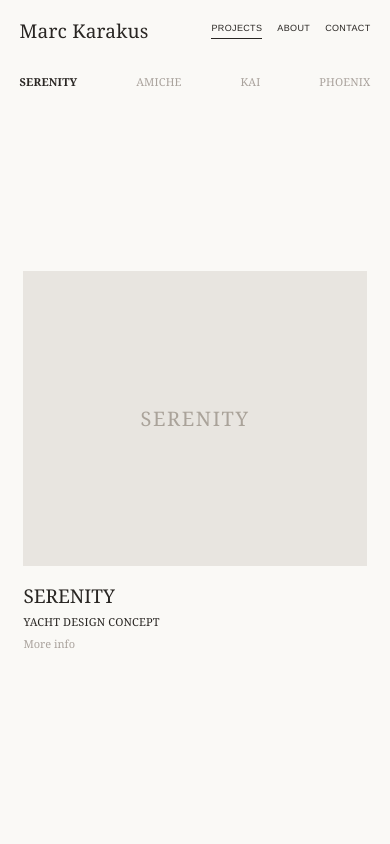
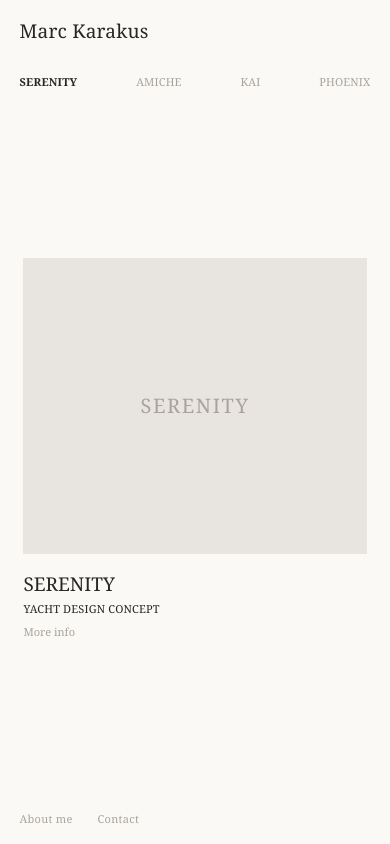
Before and after one commit to karakusmarc/karakusmarc.github.io, a plain HTML site: page projects.html in a window 390 px wide. Shown: the top 844 px of the page. Drawn offline with Linux system fonts and the light colour scheme.

Commit message:
Update projects.html

```diff
--- a/projects.html
+++ b/projects.html
@@ -44,10 +44,8 @@
         body {
             background: var(--paper);
             color: var(--ink);
-
             font-family: var(--serif);
             font-weight: 400;
-
             -webkit-font-smoothing: antialiased;
         }
 
@@ -67,12 +65,11 @@
 
 
         /* =====================================
-           FIXED HEADER
+           FIXED BRAND — TOP LEFT
         ===================================== */
 
         .site-header {
             position: fixed;
-
             top: 0;
             left: 0;
             right: 0;
@@ -80,7 +77,6 @@
             z-index: 100;
 
             display: flex;
-            justify-content: space-between;
             align-items: flex-start;
 
             padding: 22px 4%;
@@ -90,44 +86,22 @@
 
         .site-brand {
             font-family: var(--serif);
-
             font-size: 23px;
             font-weight: 400;
             letter-spacing: 0.01em;
             line-height: 1.2;
-
             white-space: nowrap;
-        }
-
-        .site-navigation {
-            display: flex;
-            gap: 35px;
-
-            padding-top: 7px;
-        }
-
-        .site-navigation a {
-            font-family: var(--sans);
-
-            font-size: 10px;
-            font-weight: 400;
-            letter-spacing: 0.12em;
 
             transition: opacity 0.3s ease;
         }
 
-        .site-navigation a:hover {
-            opacity: 0.5;
-        }
-
-        .site-navigation .current {
-            border-bottom: 1px solid var(--ink);
-            padding-bottom: 5px;
+        .site-brand:hover {
+            opacity: 0.6;
         }
 
 
         /* =====================================
-           FIXED PROJECT MENU
+           FIXED PROJECT MENU — TOP LEFT
         ===================================== */
 
         .project-menu {
@@ -149,11 +123,9 @@
             display: block;
 
             font-family: var(--serif);
-
             font-size: 13px;
             font-weight: 400;
             line-height: 1.25;
-
             letter-spacing: 0.025em;
 
             color: var(--muted);
@@ -168,6 +140,46 @@
         .project-menu a.active {
             color: var(--ink);
             font-weight: 700;
+        }
+
+
+        /* =====================================
+           FIXED SECONDARY MENU — BOTTOM LEFT
+
+           About me
+           Contact
+        ===================================== */
+
+        .secondary-menu {
+            position: fixed;
+
+            left: 4%;
+            bottom: 35px;
+
+            z-index: 100;
+
+            display: flex;
+            flex-direction: column;
+            align-items: flex-start;
+
+            gap: 7px;
+        }
+
+        .secondary-menu a {
+            font-family: var(--serif);
+            font-size: 13px;
+            font-weight: 400;
+
+            letter-spacing: 0.025em;
+            line-height: 1.3;
+
+            color: var(--muted);
+
+            transition: color 0.3s ease;
+        }
+
+        .secondary-menu a:hover {
+            color: var(--ink);
         }
 
 
@@ -232,7 +244,6 @@
             grid-column: 1;
 
             display: block;
-
             width: 100%;
 
             cursor: pointer;
@@ -255,6 +266,7 @@
             height: auto;
 
             max-width: 100%;
+
             max-height: 65vh;
             max-height: 65svh;
 
@@ -296,7 +308,7 @@
         /* =====================================
            PROJECT INFORMATION
 
-           Bottom aligned with the image
+           Bottom aligned with image
         ===================================== */
 
         .project-information {
@@ -318,7 +330,6 @@
             letter-spacing: 0;
 
             line-height: 1.3;
-
             margin-bottom: 5px;
         }
 
@@ -340,12 +351,10 @@
             margin-top: 6px;
 
             font-family: var(--serif);
-
             font-size: 12px;
             font-weight: 400;
 
             letter-spacing: 0;
-
             color: var(--muted);
 
             transition: color 0.3s ease;
@@ -378,7 +387,8 @@
                 column-gap: 20px;
             }
 
-            .project-menu a {
+            .project-menu a,
+            .secondary-menu a {
                 font-size: 12px;
             }
 
@@ -413,16 +423,6 @@
                 font-size: 19px;
             }
 
-            .site-navigation {
-                gap: 15px;
-                padding-top: 0;
-            }
-
-            .site-navigation a {
-                font-size: 9px;
-                letter-spacing: 0.04em;
-            }
-
 
             /* Horizontal project menu */
 
@@ -453,6 +453,21 @@
             }
 
 
+            /* Bottom secondary menu */
+
+            .secondary-menu {
+                left: 5%;
+                bottom: 18px;
+
+                flex-direction: row;
+                gap: 25px;
+            }
+
+            .secondary-menu a {
+                font-size: 11px;
+            }
+
+
             /* Mobile project composition */
 
             .project-panel {
@@ -463,7 +478,7 @@
 
                 gap: 0;
 
-                padding: 135px 6% 55px;
+                padding: 135px 6% 80px;
             }
 
             .project-stage {
@@ -525,7 +540,8 @@
             }
 
             .project-visual img,
-            .project-menu a {
+            .project-menu a,
+            .secondary-menu a {
                 transition: none;
             }
 
@@ -540,7 +556,7 @@
 
 
     <!-- =====================================
-         HEADER
+         HEADER — BRAND ONLY
     ===================================== -->
 
     <header class="site-header">
@@ -548,25 +564,6 @@
         <a class="site-brand" href="index.html">
             Marc Karakus
         </a>
-
-        <nav class="site-navigation"
-             aria-label="Main navigation">
-
-            <a href="projects.html"
-               class="current"
-               aria-current="page">
-                PROJECTS
-            </a>
-
-            <a href="about.html">
-                ABOUT
-            </a>
-
-            <a href="mailto:karakusmarc@gmail.com">
-                CONTACT
-            </a>
-
-        </nav>
 
     </header>
 
@@ -592,6 +589,24 @@
 
         <a href="#phoenix">
             PHOENIX
+        </a>
+
+    </nav>
+
+
+    <!-- =====================================
+         FIXED BOTTOM LEFT MENU
+    ===================================== -->
+
+    <nav class="secondary-menu"
+         aria-label="Secondary navigation">
+
+        <a href="about.html">
+            About me
+        </a>
+
+        <a href="mailto:karakusmarc@gmail.com">
+            Contact
         </a>
 
     </nav>
@@ -809,7 +824,9 @@
         );
 
 
-        /* Update selected project */
+        /* =====================================
+           UPDATE SELECTED PROJECT
+        ===================================== */
 
         function setActiveProject(id) {
 
@@ -843,7 +860,9 @@
         }
 
 
-        /* Detect project during scrolling */
+        /* =====================================
+           DETECT PROJECT DURING SCROLL
+        ===================================== */
 
         const observer = new IntersectionObserver(
 
@@ -875,7 +894,9 @@
         });
 
 
-        /* Project menu navigation */
+        /* =====================================
+           PROJECT MENU NAVIGATION
+        ===================================== */
 
         menuLinks.forEach(link => {
 
@@ -892,7 +913,9 @@
         });
 
 
-        /* Fallback for missing images */
+        /* =====================================
+           FALLBACK FOR MISSING IMAGES
+        ===================================== */
 
         document.querySelectorAll(
             ".image-frame"
```
